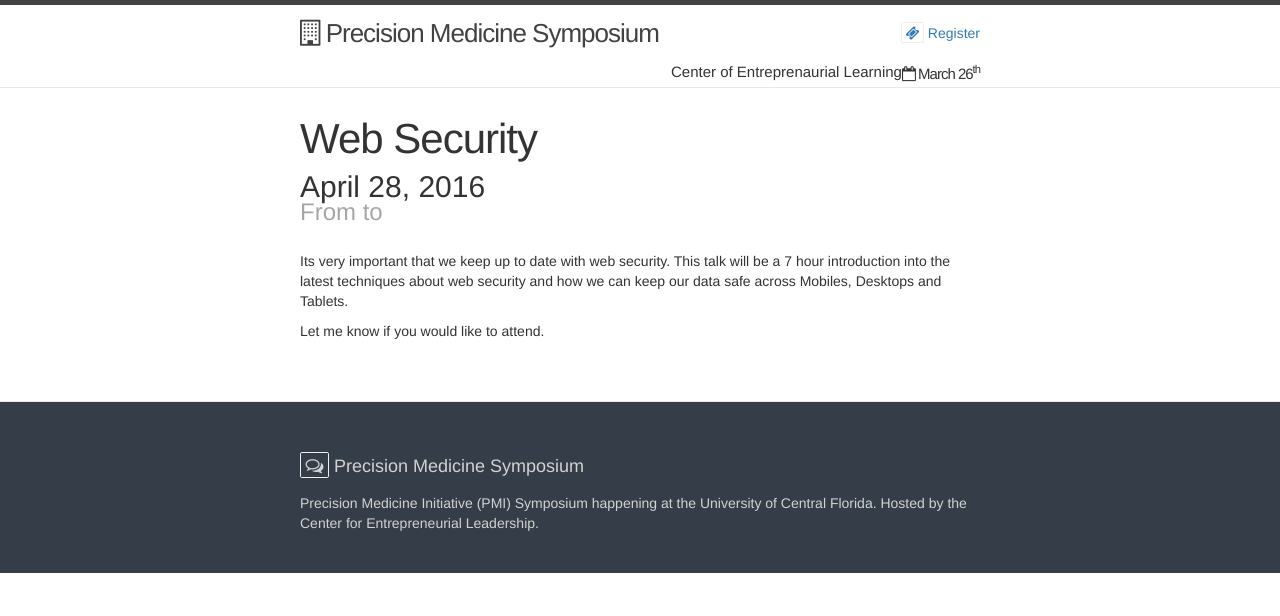
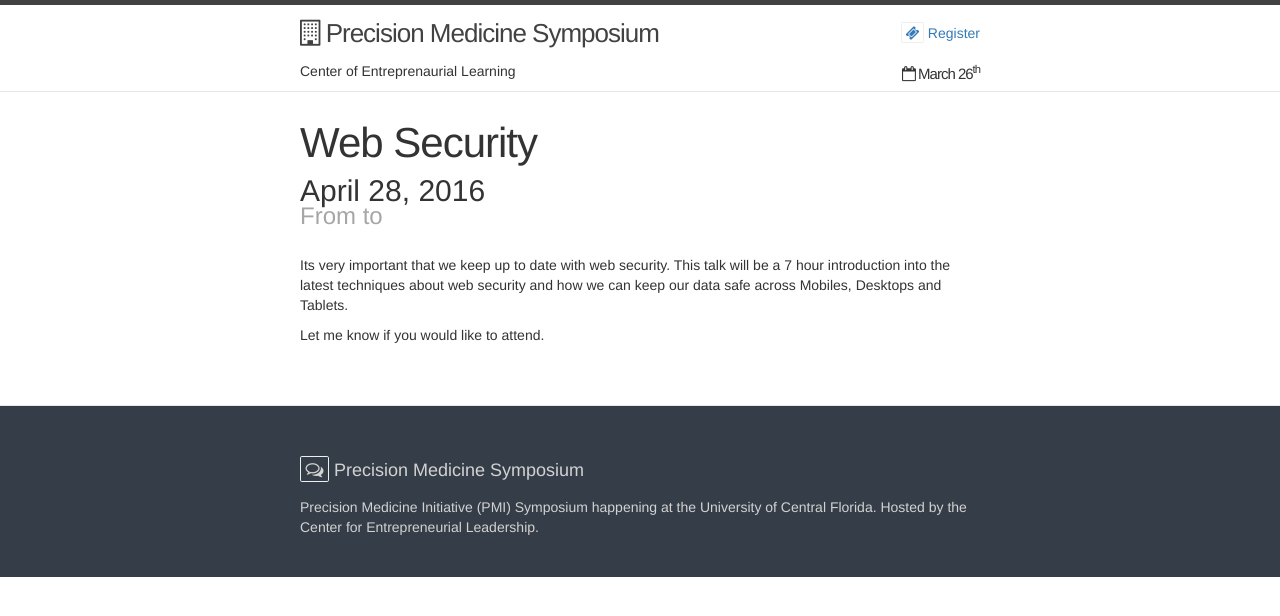
Before and after one commit to dhillonv10/pmi, a Jekyll site: the page built from _posts/2016-04-28-web-security.md, in a window 1280 px wide. Shown: the top 616 px of the page. Built offline with Jekyll 4.4.1, drawn with Linux system fonts in a browser that asks for light colours; nearby versions of some CDN libraries.

```diff
--- a/_includes/header.html
+++ b/_includes/header.html
@@ -13,7 +13,7 @@
   <div class="wrapper">
 
     <p class="site-title-info"><i class="fa fa-calendar-o"></i> March 26<sup>th</sup></p>
-    <p class="site-title-info2"> Center of Entreprenaurial Learning</p>
+    <p> Center of Entreprenaurial Learning</p>
 
   </div>
 
```
